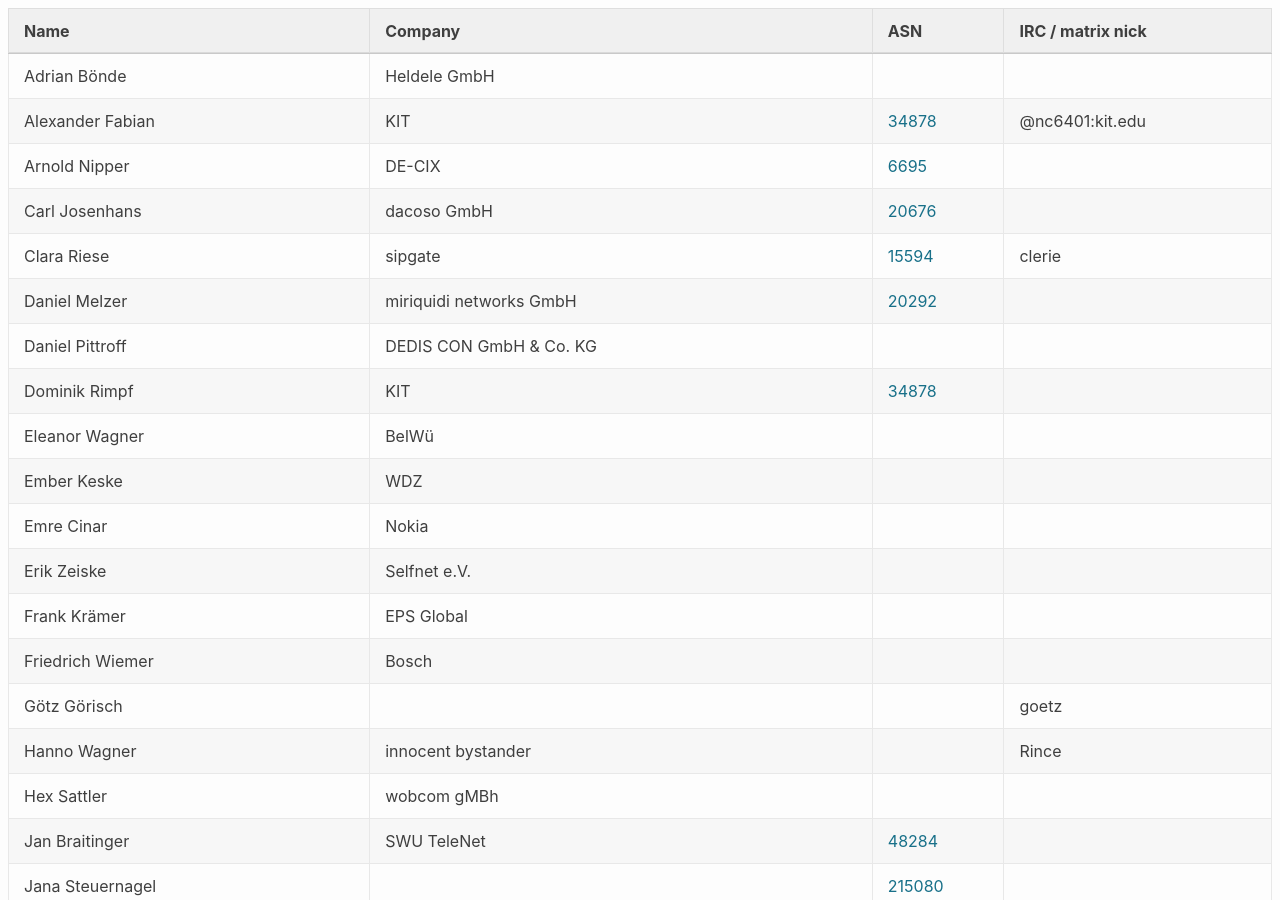
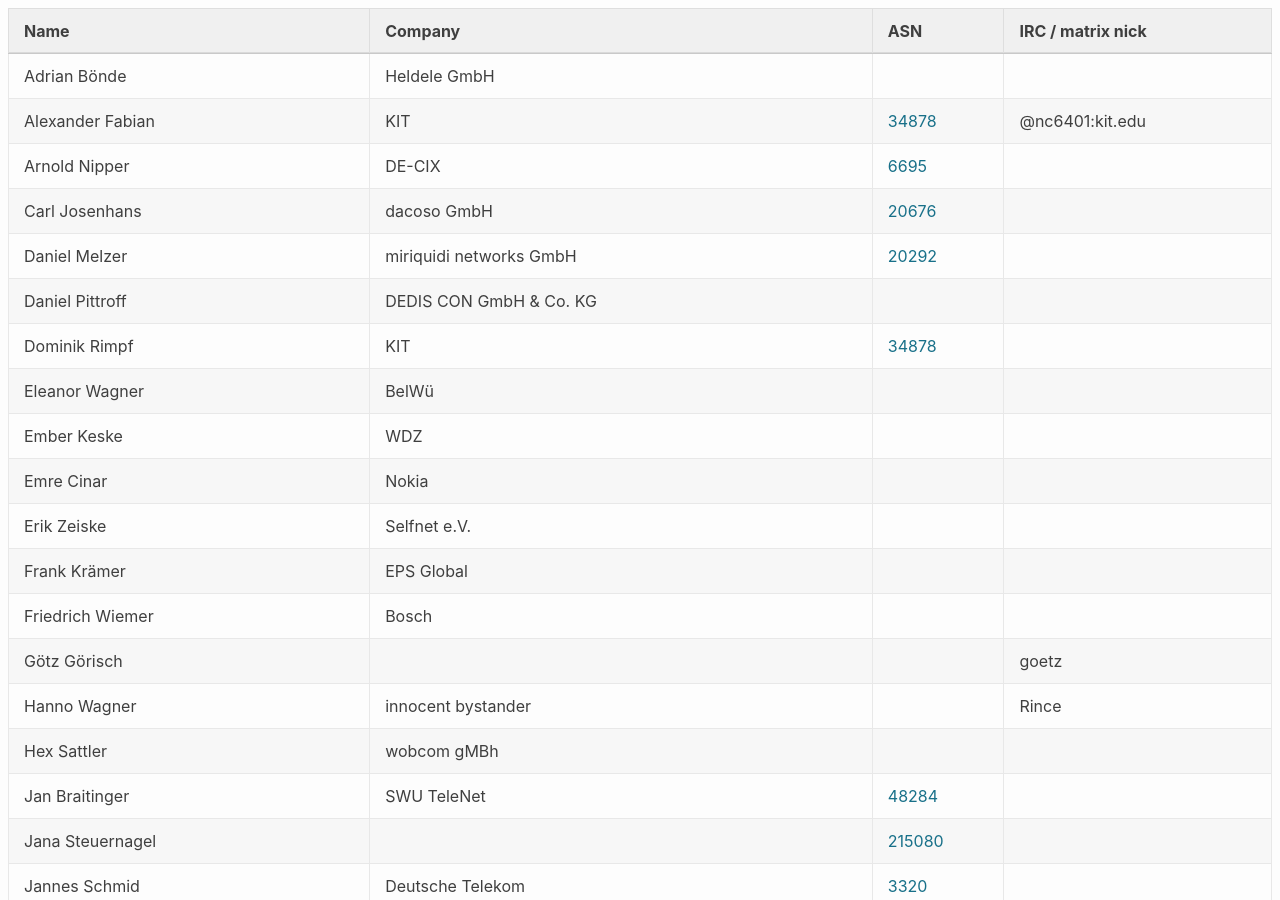
Before and after one commit to denog/pretix-attendeelist, a Jekyll site: the page built from denogmeetup25-06/index.markdown, in a window 1280 px wide and 900 px high. Built offline with Jekyll 4.4.1, drawn with Linux system fonts in a browser that asks for light colours.

Commit message:
Latest data: Mon Jun 30 20:11:02 UTC 2025

```diff
--- a/_data/attendees_denogmeetup25-06.json
+++ b/_data/attendees_denogmeetup25-06.json
@@ -22,12 +22,6 @@
     "company": "dacoso GmbH",
     "irc": null,
     "asn": "20676"
-  },
-  {
-    "name": "Clara Riese",
-    "company": "sipgate",
-    "irc": "clerie",
-    "asn": "15594"
   },
   {
     "name": "Daniel Melzer",
```
